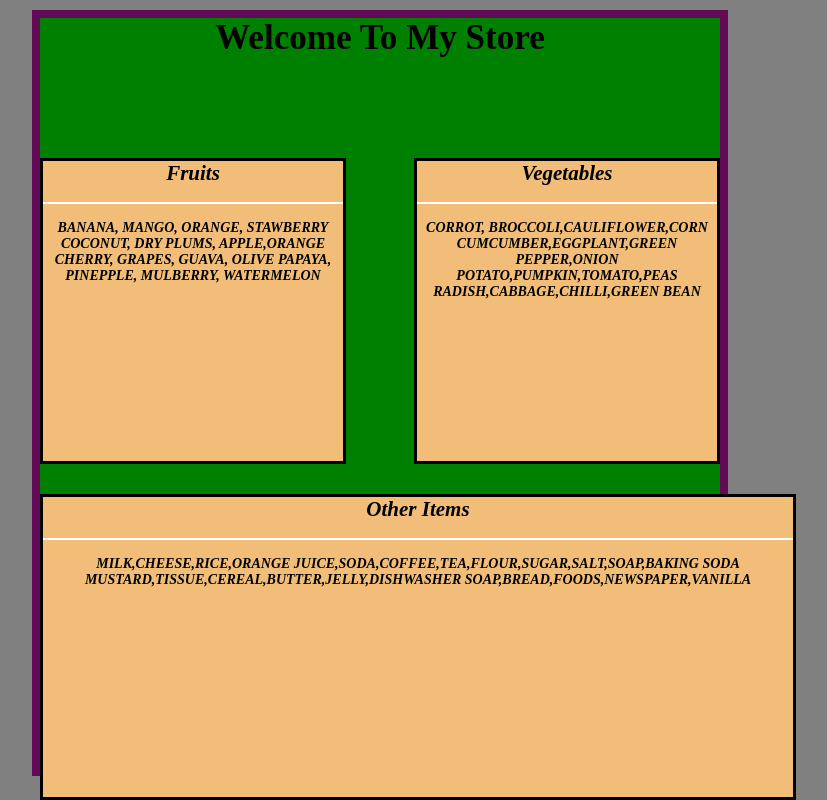
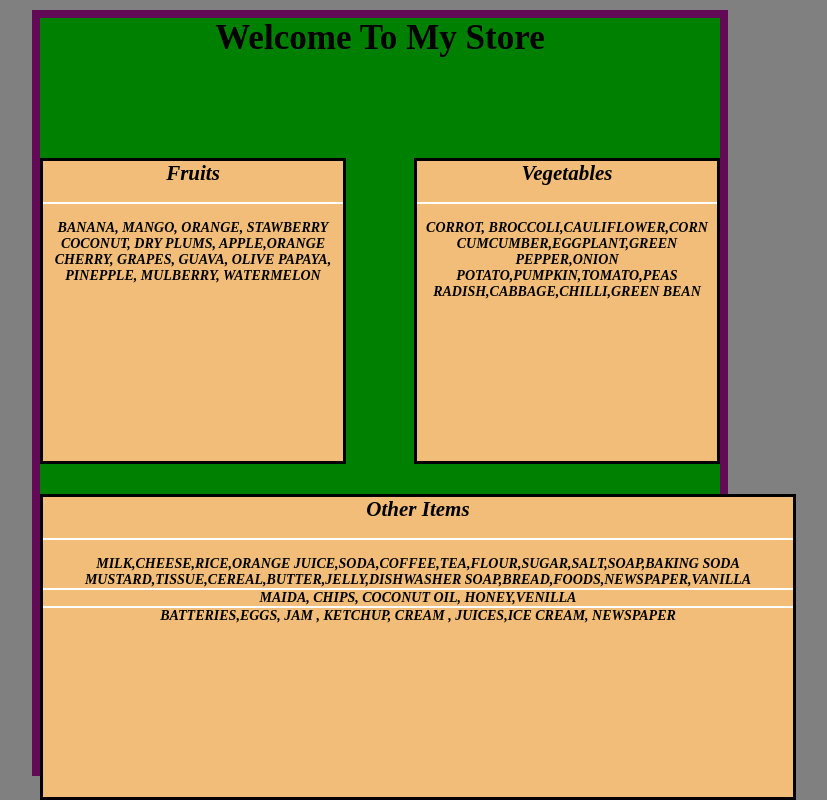
Before and after one commit to h75imanshi/Handsoncss3, a plain HTML site: page index.html in a window 1280 px wide. Shown: the part 925-1725 px from the top of the page, without its empty margins (252-1079 px from the left). Drawn offline with Linux system fonts and the light colour scheme.

Commit message:
Update index.html

```diff
--- a/index.html
+++ b/index.html
@@ -97,7 +97,9 @@
             <hr>
             <br>
             MILK,CHEESE,RICE,ORANGE JUICE,SODA,COFFEE,TEA,FLOUR,SUGAR,SALT,SOAP,BAKING SODA
-            MUSTARD,TISSUE,CEREAL,BUTTER,JELLY,DISHWASHER SOAP,BREAD,FOODS,NEWSPAPER,VANILLA
+            MUSTARD,TISSUE,CEREAL,BUTTER,JELLY,DISHWASHER SOAP,BREAD,FOODS,NEWSPAPER,VANILLA<hr>
+            MAIDA, CHIPS, COCONUT OIL, HONEY,VENILLA<hr>
+            BATTERIES,EGGS, JAM , KETCHUP, CREAM , JUICES,ICE CREAM, NEWSPAPER
 
 
         </div>
```
